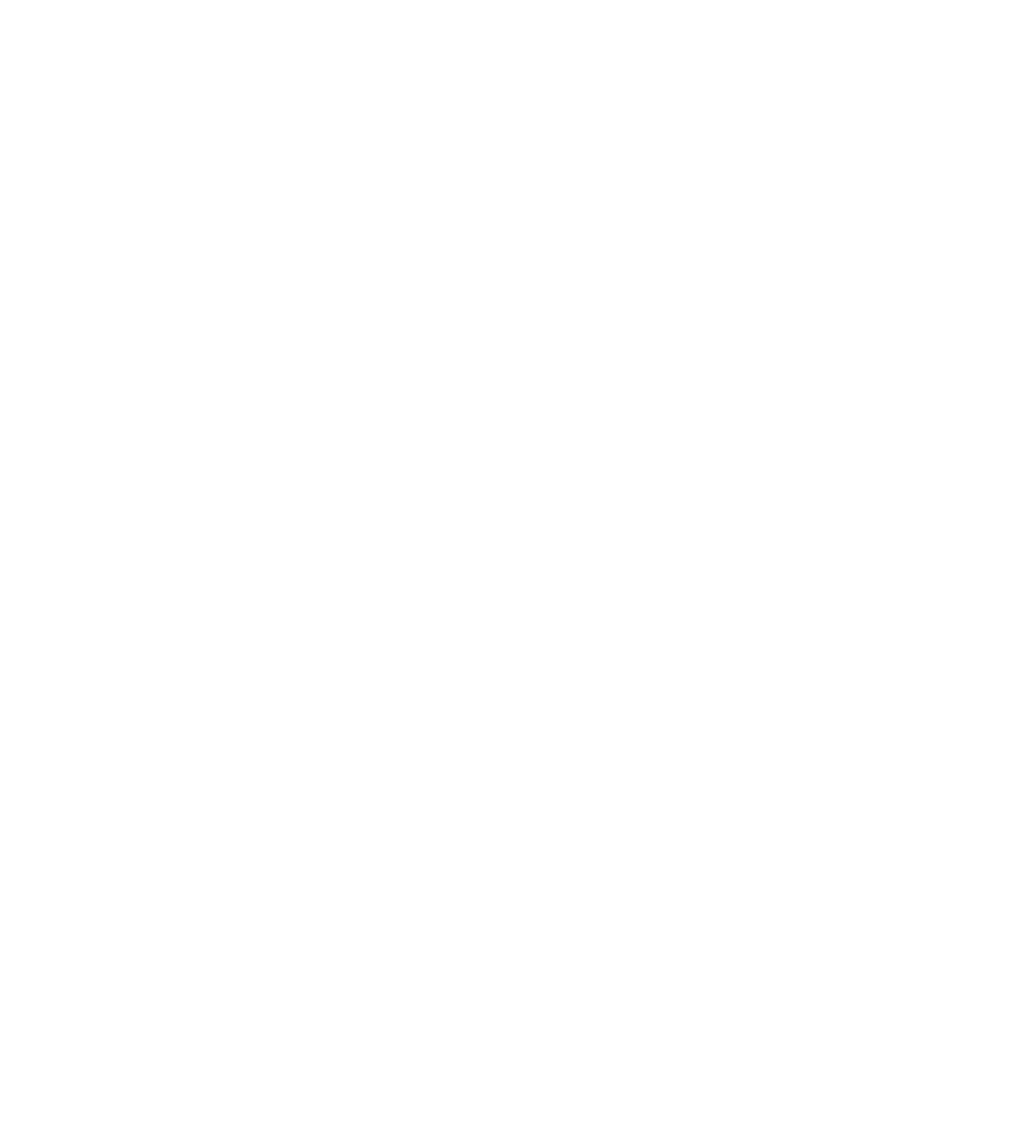
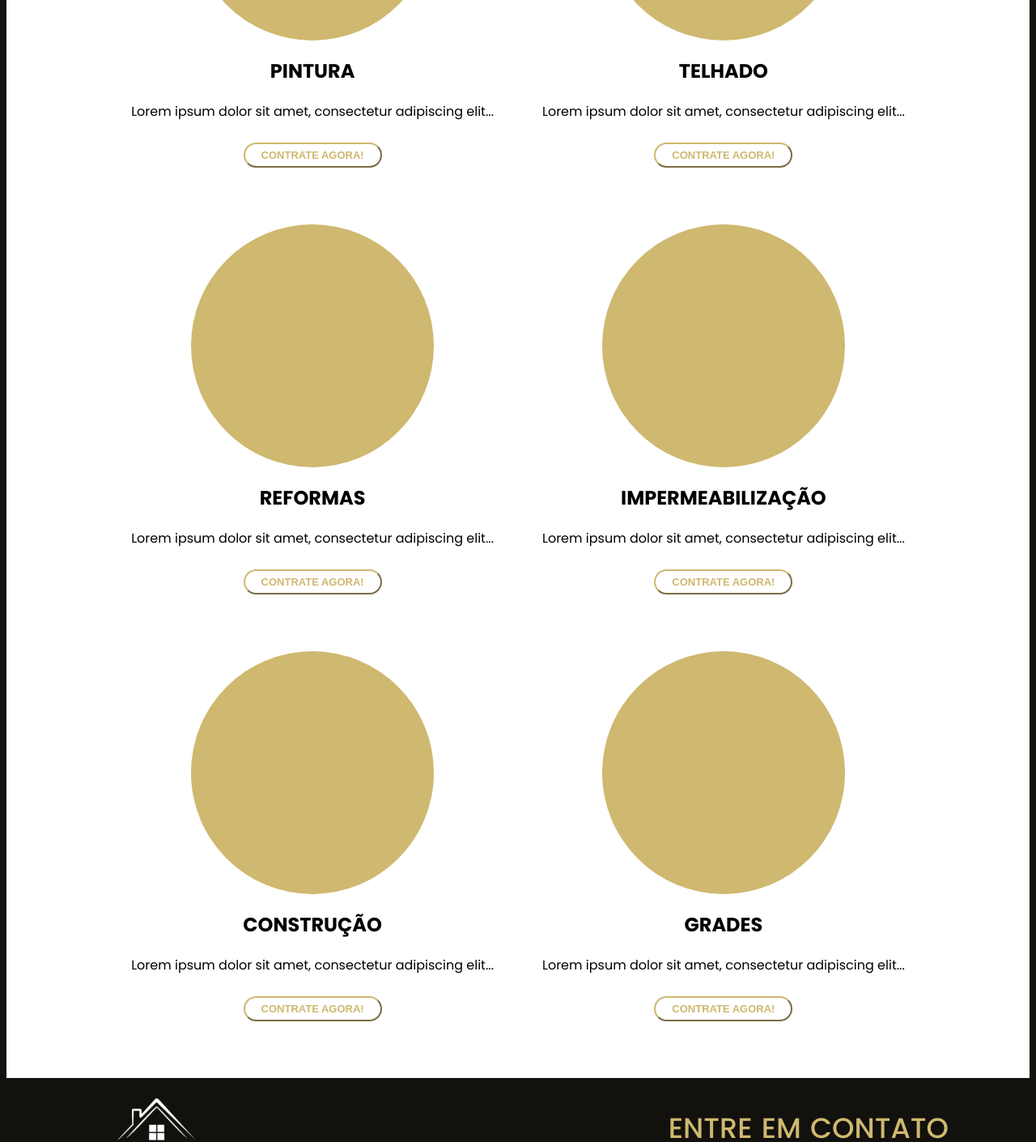
Before and after one commit to Solractys/fortt-cr, a Next.js app in the folder forttcr/: page /servicos in a window 1280 px wide. Before the commit this address had no page. Shown: the part 560-1970 px from the top of the page at 81% size. Before the commit the page ends 800 px from the top, so only its background shows below. Built offline with nearby package versions, Linux system fonts and the light colour scheme.

Commit message:
page 'Serviços' added

```diff
--- a/forttcr/src/app/gallery/page.tsx
+++ b/forttcr/src/app/gallery/page.tsx
@@ -1,6 +1,8 @@
 import Navbar from "../components/Navbar";
 import styles from "./page.module.css";
 import Footer from "../components/Footer";
+import React from "react";
+
 function Gallery() {
   return (
     <>
--- /dev/null
+++ b/forttcr/src/app/servicos/page.module.css
@@ -0,0 +1,49 @@
+.servicesSection {
+    background-color: #fff;
+}
+
+.title {
+    text-align: center;
+    letter-spacing: 2px;
+    padding: 50px;
+}
+
+.icon {
+    width: 300px;
+    height: 300px;
+    background-color: #CFB86F;
+    border-radius: 50%;
+    margin: 0 auto 20px auto;
+}
+
+.service {
+    text-align: center;
+    padding: 20px;
+}
+
+.service_container {
+    display: flex;
+    flex-wrap: wrap;
+    justify-content: center;
+    gap: 20px;
+    padding-bottom: 40px;
+}
+
+.btn {
+    color: #CFB86F;
+    background-color: #fff;
+    border-color: #CFB86F;
+    border-radius: 30px;
+    font-weight: 600;
+    font-size: small;
+    padding: 6px 20px;
+    margin: 10px;
+    cursor: pointer;
+    transition: 0.3s;
+
+}
+
+.btn:hover {
+    scale: 110%;
+    transition: 0.3s;
+}
--- /dev/null
+++ b/forttcr/src/app/servicos/page.tsx
@@ -0,0 +1,55 @@
+import Navbar from "../components/Navbar";
+import styles from "./page.module.css";
+import Footer from "../components/Footer";
+import React from "react";
+
+function Servicos() {
+    return (
+        <>
+            <Navbar />
+            <section className={styles.servicesSection}>
+                <h1 className={styles.title}>CONHEÇA NOSSOS SERVIÇOS</h1>
+                <div className={styles.service_container}>
+                    <div className={styles.service}>
+                        <div className={styles.icon}></div>
+                        <h2>PINTURA</h2>
+                        <p>Lorem ipsum dolor sit amet, consectetur adipiscing elit...</p>
+                        <button className={styles.btn}>CONTRATE AGORA!</button>
+                    </div>
+                    <div className={styles.service}>
+                        <div className={styles.icon}></div>
+                        <h2>TELHADO</h2>
+                        <p>Lorem ipsum dolor sit amet, consectetur adipiscing elit...</p>
+                        <button className={styles.btn}>CONTRATE AGORA!</button>
+                    </div>
+                    <div className={styles.service}>
+                        <div className={styles.icon}></div>
+                        <h2>REFORMAS</h2>
+                        <p>Lorem ipsum dolor sit amet, consectetur adipiscing elit...</p>
+                        <button className={styles.btn}>CONTRATE AGORA!</button>
+                    </div>
+                    <div className={styles.service}>
+                        <div className={styles.icon}></div>
+                        <h2>IMPERMEABILIZAÇÃO</h2>
+                        <p>Lorem ipsum dolor sit amet, consectetur adipiscing elit...</p>
+                        <button className={styles.btn}>CONTRATE AGORA!</button>
+                    </div>
+                    <div className={styles.service}>
+                        <div className={styles.icon}></div>
+                        <h2>CONSTRUÇÃO</h2>
+                        <p>Lorem ipsum dolor sit amet, consectetur adipiscing elit...</p>
+                        <button className={styles.btn}>CONTRATE AGORA!</button>
+                    </div>
+                    <div className={styles.service}>
+                        <div className={styles.icon}></div>
+                        <h2>GRADES</h2>
+                        <p>Lorem ipsum dolor sit amet, consectetur adipiscing elit...</p>
+                        <button className={styles.btn}>CONTRATE AGORA!</button>
+                    </div>
+                </div>
+            </section>
+            <Footer />
+        </>
+    )
+}
+export default Servicos;
```
Also changed, not shown: forttcr/public/circulo.svg (added).
